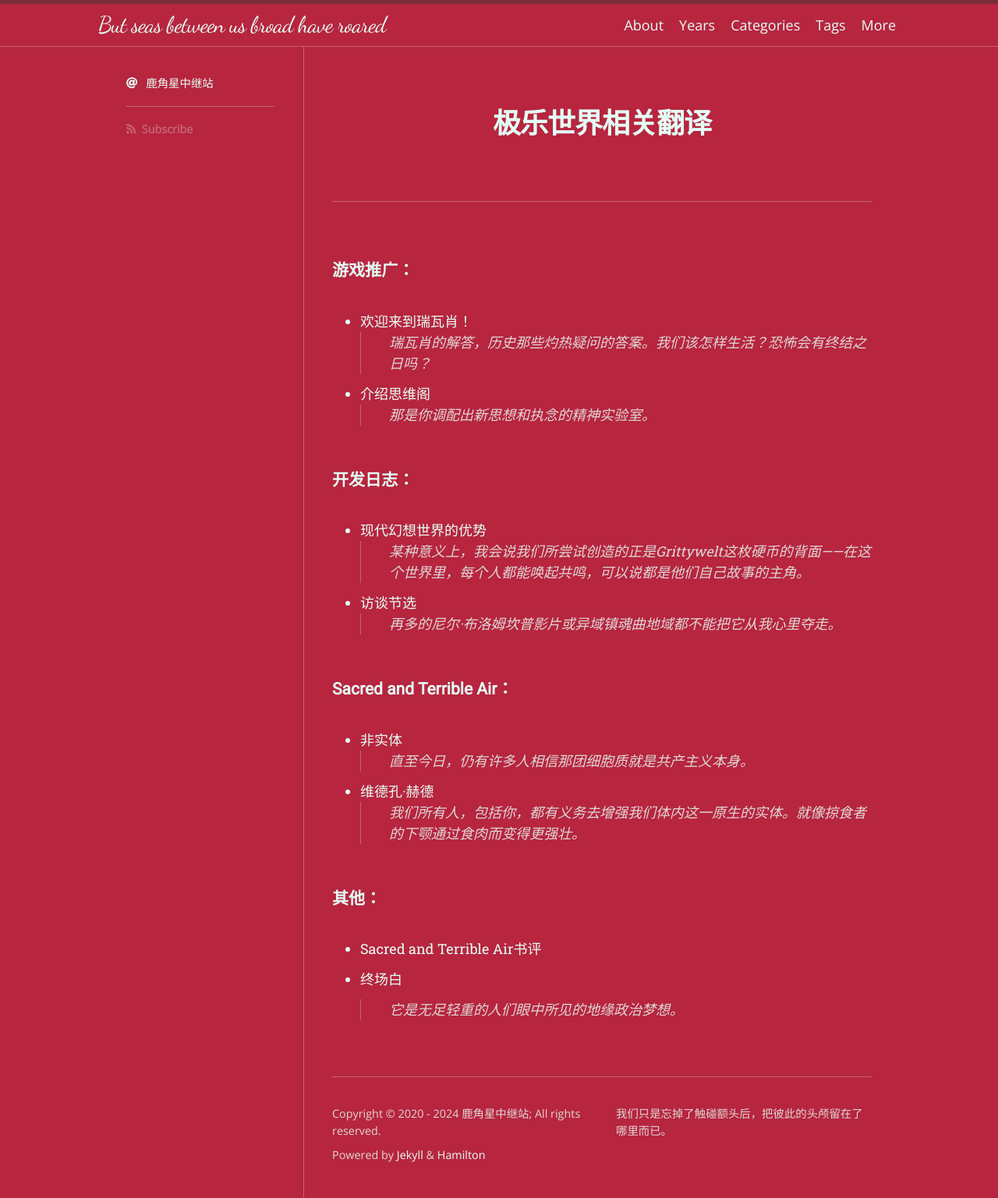
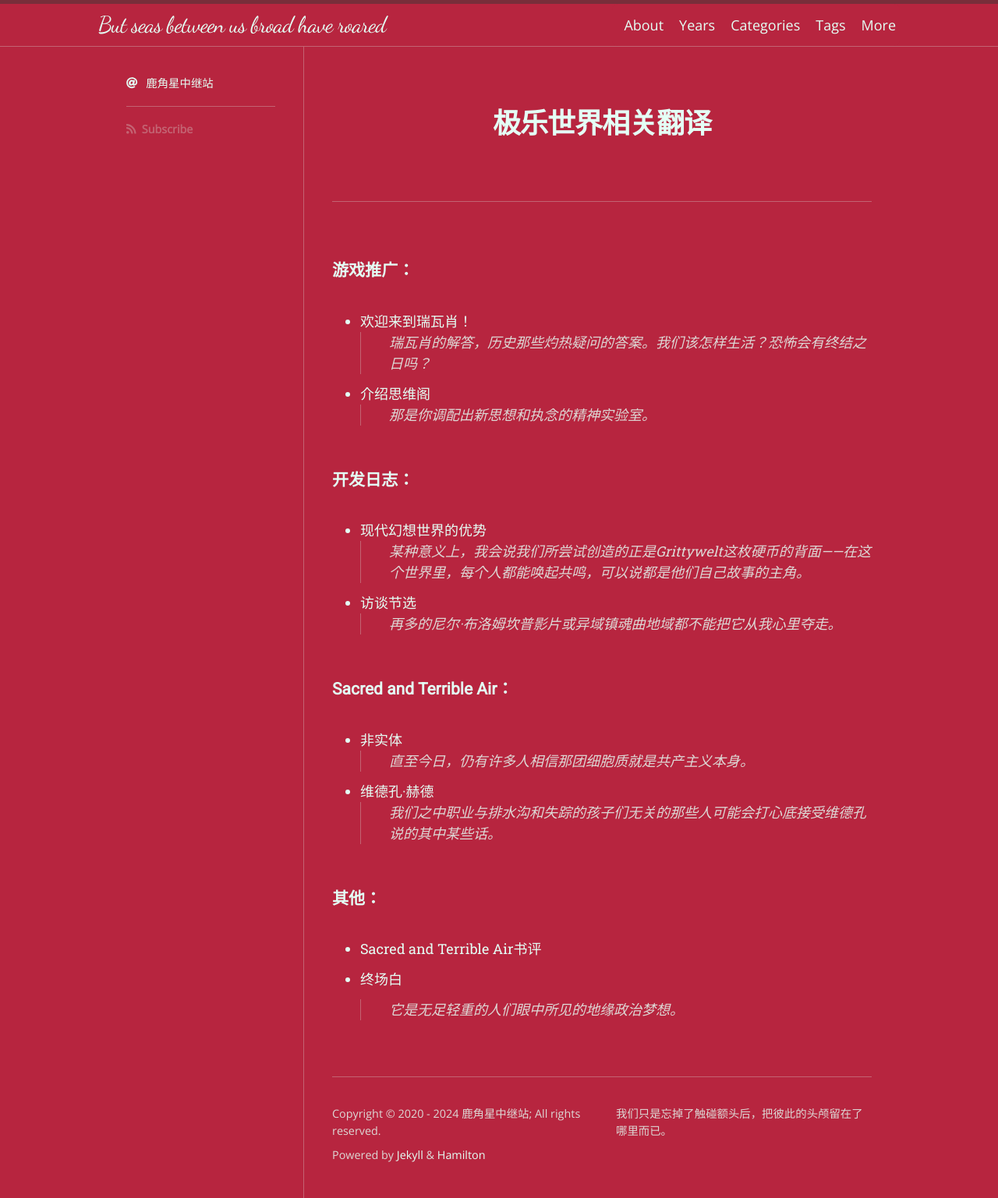
Before and after one commit to scatterdclouds/scatterdclouds.github.io, a Jekyll site: the page built from zaumiloveu.md, in a window 1280 px wide. Shown: the whole page at 78% size. Built offline with Jekyll 4.4.1, drawn with Linux system fonts in a browser that asks for light colours; nearby versions of some CDN libraries; some web fonts are replaced.

Commit message:
Update zaumiloveu.md

```diff
--- a/zaumiloveu.md
+++ b/zaumiloveu.md
@@ -27,7 +27,7 @@ permalink: /zaumiloveu/
 > 直至今日，仍有许多人相信那团细胞质就是共产主义本身。
 
 - [维德孔·赫德](_posts/2023-08-24-vidkunhird.md)
-> 我们所有人，包括你，都有义务去增强我们体内这一原生的实体。就像掠食者的下颚通过食肉而变得更强壮。
+> 我们之中职业与排水沟和失踪的孩子们无关的那些人可能会打心底接受维德孔说的其中某些话。
 
 
 ### 其他：
```
